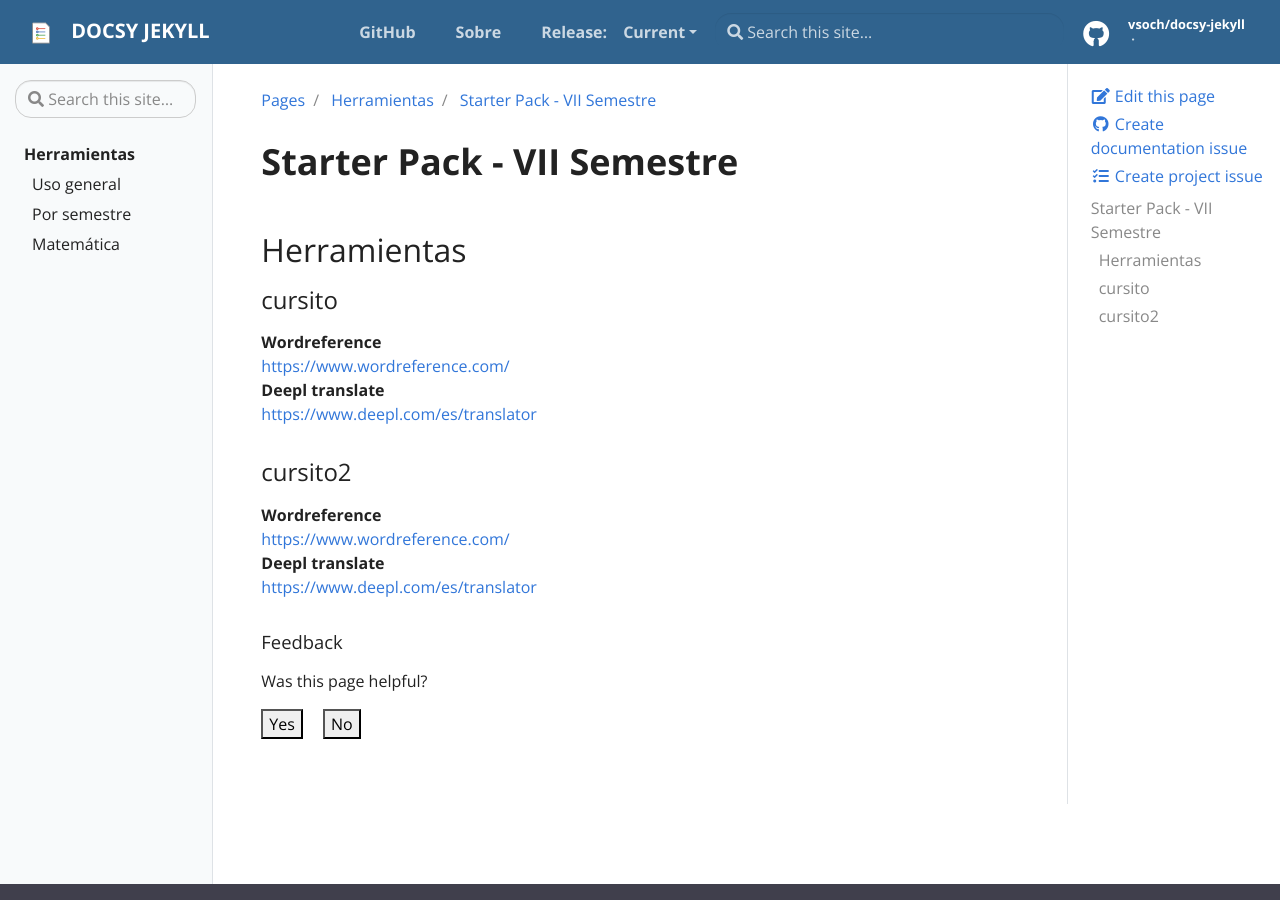
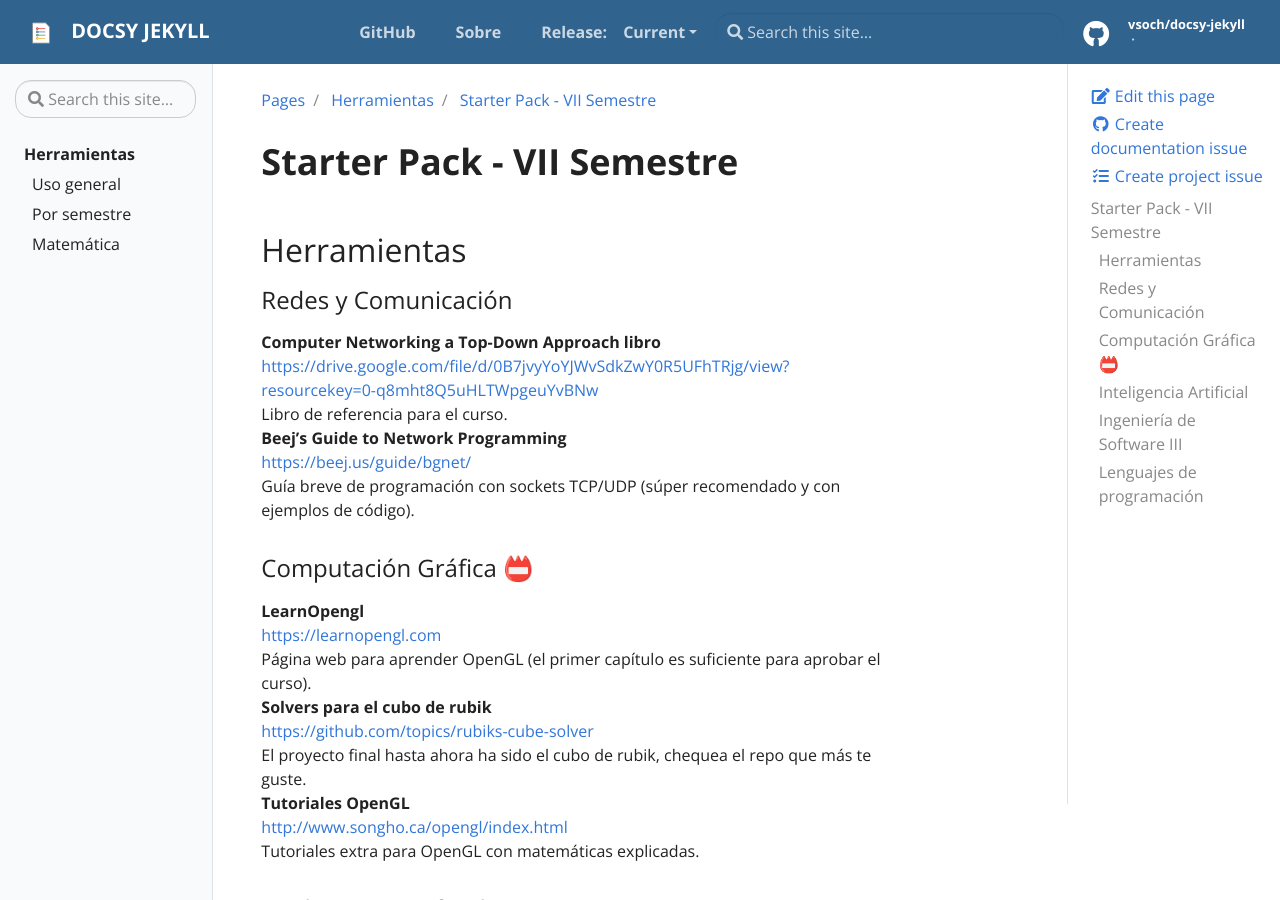
Before and after one commit to ACMUCSP/starter-pack, a Jekyll site: the page built from pages/herramientas/VII-semestre.md, in a window 1280 px wide and 900 px high. Built offline with Jekyll 4.4.1, drawn with Linux system fonts in a browser that asks for light colours; our own code applies the rules of GitHub Pages for plain Markdown files; some of the changed text lies outside the part shown.

Commit message:
Se añadieron cursos para el semestre 6 y 7, el semestre 6 ya se completó

```diff
--- a/_data/starter-pack-tools/por-cursos/VI-semestre.yml
+++ b/_data/starter-pack-tools/por-cursos/VI-semestre.yml
@@ -37,3 +37,48 @@
     - nombre: Aplicación Full Stack YT
       enlace: https://youtu.be/k4lHXIzCEkM
       descripcion: Tutorial de aplicación full stack, no es necesario acabarla toda, siganlo como plantilla para el trabajo final.
+    - nombre: Aplicación Full Stack YT
+      enlace: https://youtu.be/k4lHXIzCEkM
+      descripcion: Tutorial de aplicación full stack, no es necesario acabarla toda, siganlo como plantilla para el trabajo final.
+- nombre: "Programación Competitiva"
+  herramientas:
+    - nombre: CSES
+      enlace: https://cses.fi/problemset/list/
+      descripcion: Lista de problemas.
+    - nombre: Code Chef
+      enlace: https://www.codechef.com/
+      descripcion: Juez online, problemas y torneos.
+    - nombre: Codeforces
+      enlace: https://codeforces.com/
+      descripcion: Juez online, problemas y torneos.
+    - nombre: AtCoder
+      enlace: https://atcoder.jp/
+      descripcion: Juez online, problemas y torneos.
+    - nombre: LeetCode
+      enlace: https://leetcode.com/
+      descripcion: Juez online, problemas y torneos (problemas para entrevistas de trabajo).
+    - nombre: Algorithms for Competitive Programming
+      enlace: https://cp-algorithms.com/
+      descripcion: Algoritmos para competitiva con su explicación.
+    - nombre: Competitive Programming Book
+      enlace: https://cpbook.net/
+      descripcion: Libro de referencia.
+- nombre: "Matemática Aplicada a la Computación"
+  herramientas:
+    - nombre: Sagemath
+      enlace: https://www.sagemath.org/
+      descripcion: Software para modelar matemáticas.
+    - nombre: Elementary linear algebra 11th edition
+      enlace: https://industri.fatek.unpatti.ac.id/wp-content/uploads/2019/03/037-Elementary-Linear-Algebra-Applications-Version-Howard-Anton-Chris-Rorres-Edisi-1-2013.pdf
+      descripcion: Libro referencial.
+    - nombre: WolframAlpha
+      enlace: https://www.wolframalpha.com/
+      descripcion: Aplicación web para resolver problemas basada en IA.
+    - nombre: Octave
+      enlace: https://octave.org/
+      descripcion: Software Open Source (mathlab gratis).
+- nombre: "Oratoria"
+  herramientas:
+    - nombre: Pida la palabra libro
+      enlace: https://pdfcoffee.com/pida-la-palabra-de-alan-garciadocx-3-pdf-free.html
+      descripcion: Libro referencial.
--- a/_data/starter-pack-tools/por-cursos/VII-semestre.yml
+++ b/_data/starter-pack-tools/por-cursos/VII-semestre.yml
@@ -1,14 +1,49 @@
-- nombre: "cursito"
+- nombre: "Redes y Comunicación"
   herramientas:
-    - nombre: Wordreference
-      enlace: https://www.wordreference.com/
-      descripcion: Lorem ipsum
-    - nombre: Deepl translate
-      enlace: https://www.deepl.com/es/translator
-- nombre: "cursito2"
+    - nombre: Computer Networking a Top-Down Approach libro
+      enlace: https://drive.google.com/file/d/0B7jvyYoYJWvSdkZwY0R5UFhTRjg/view?resourcekey=0-q8mht8Q5uHLTWpgeuYvBNw
+      descripcion: Libro de referencia para el curso.
+    - nombre: Beej's Guide to Network Programming
+      enlace: https://beej.us/guide/bgnet/
+      descripcion: Guía breve de programación con sockets TCP/UDP (súper recomendado y con ejemplos de código).
+- nombre: "Computación Gráfica 📛"
   herramientas:
-    - nombre: Wordreference
-      enlace: https://www.wordreference.com/
-      descripcion: Lorem ipsum
-    - nombre: Deepl translate
-      enlace: https://www.deepl.com/es/translator
+    - nombre: LearnOpengl
+      enlace: https://learnopengl.com
+      descripcion: Página web para aprender OpenGL (el primer capítulo es suficiente para aprobar el curso).
+    - nombre: Solvers para el cubo de rubik
+      enlace: https://github.com/topics/rubiks-cube-solver
+      descripcion: El proyecto final hasta ahora ha sido el cubo de rubik, chequea el repo que más te guste.
+    - nombre: Tutoriales OpenGL
+      enlace: http://www.songho.ca/opengl/index.html
+      descripcion: Tutoriales extra para OpenGL con matemáticas explicadas.
+- nombre: "Inteligencia Artificial"
+  herramientas:
+    - nombre: Google Colab
+      enlace: https://colab.research.google.com
+      descripcion: Notebook online para programar, con librerías de AI preinstaladas.
+    - nombre: Clips
+      enlace: https://www.clipsrules.net
+      descripcion: Herramienta para crear sistemas expertos.
+    - nombre: Curso del MIT
+      enlace: https://ocw.mit.edu/courses/6-034-artificial-intelligence-fall-2010/
+      descripcion: Curso del MIT gratis con temas similares al curso, recomendado para complementar.
+- nombre: "Ingeniería de Software III"
+  herramientas:
+    - nombre: Diapositivas
+      enlace: https://ifs.host.cs.st-andrews.ac.uk/Books/SE9/Presentations/index.html
+      descripcion: Diapositivas para el curso.
+- nombre: "Lenguajes de programación"
+  herramientas:
+    - nombre: Intérprete de Haskell
+      enlace: https://www.haskell.org/hugs/pages/downloading-May2006.htm
+      descripcion: Instaladores para el intérprete.
+    - nombre: Prolog
+      enlace: https://www.swi-prolog.org
+      descripcion: Lenguaje de programación.
+    - nombre: Haskell Replit
+      enlace: https://replit.com/languages/haskell
+      descripcion: Haskell online (recomendado).
+    - nombre: Learn Haskell
+      enlace: http://learnyouahaskell.com/introduction
+      descripcion: Página web para aprender Haskell con ejemplos de código.
--- a/pages/herramientas/VII-semestre.md
+++ b/pages/herramientas/VII-semestre.md
@@ -21,8 +21,8 @@
             <br>
         {%- endif -%}
 
-        {%- if herramienta.extra -%}
-            {{ herramienta.extra }} <br>
+        {%- if herramienta.descripcion -%}
+            {{ herramienta.descripcion }} <br>
         {%- endif -%}
 
     {%- endif -%}
```
